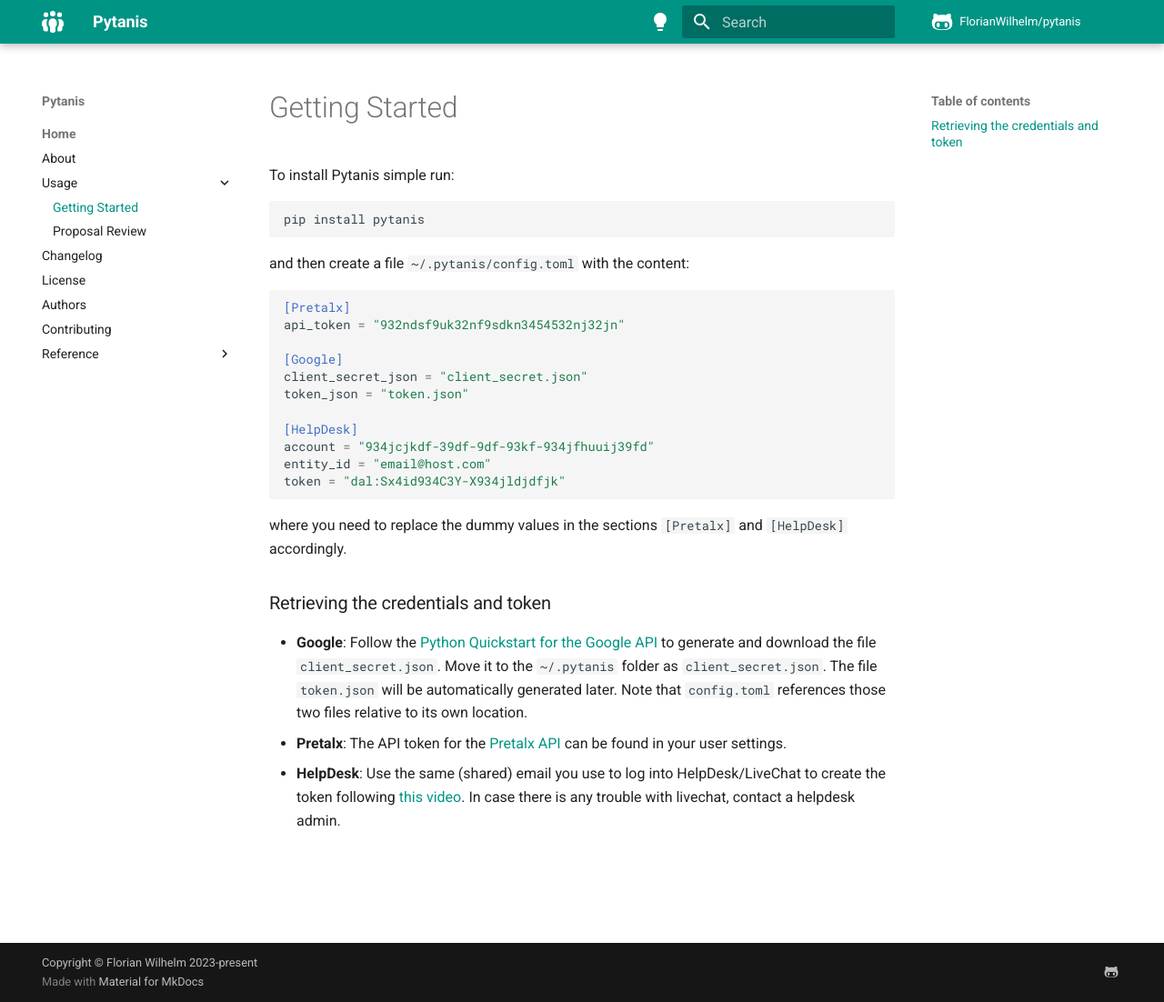
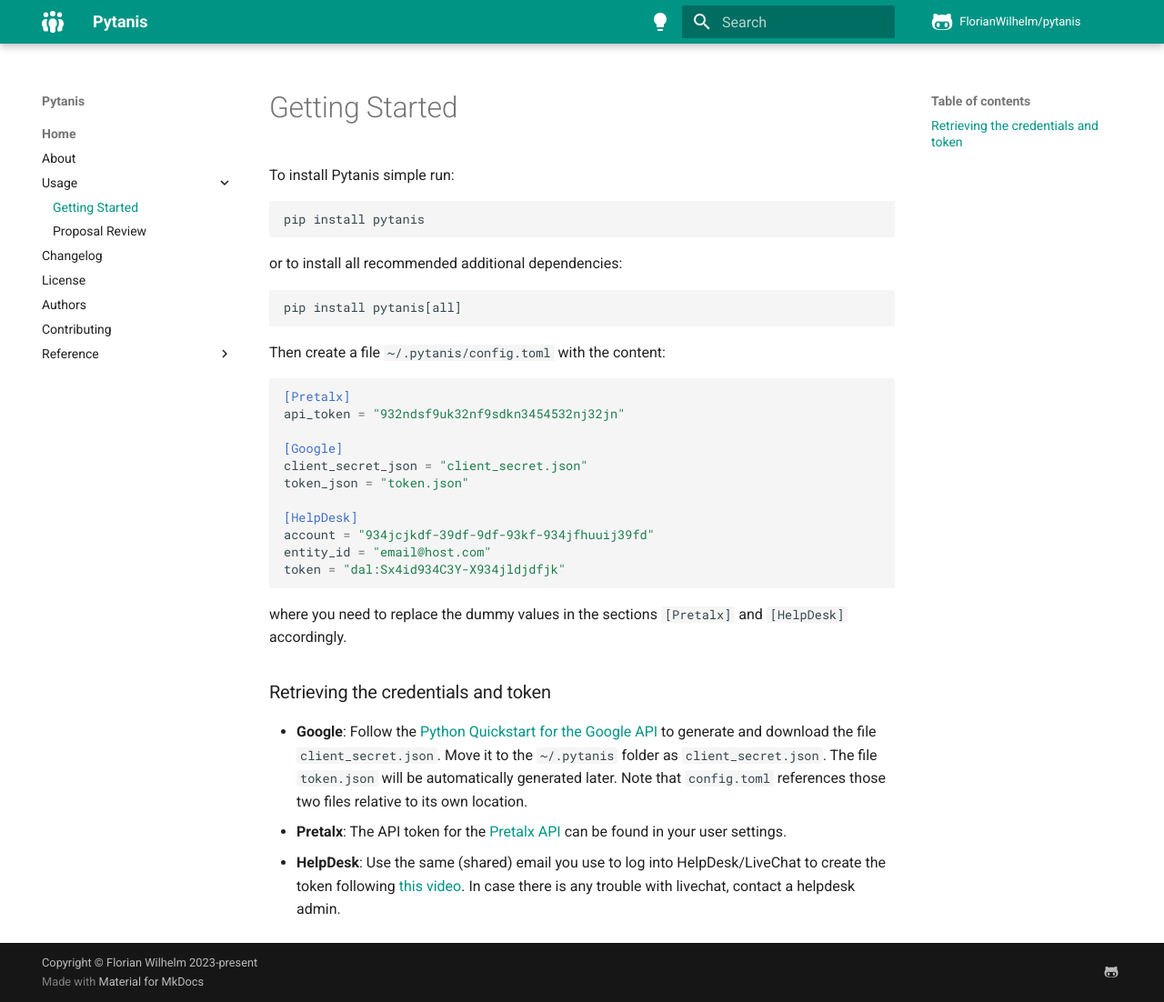
Before and after one commit to FlorianWilhelm/pytanis, an MkDocs documentation site: the page built from docs/usage/installation.md, in a window 1280 px wide and 1102 px high. Shown: the whole window at 91% size. Built offline with MkDocs 1.6.1 and Material for MkDocs 9.7.7, drawn with Linux system fonts in a browser that asks for light colours; comment, search, counter and statistics services are not loaded; the version menu is left out.

Commit message:
Have ipywidgets and gspread-formatting as additional dependencies

````diff
--- a/docs/usage/installation.md
+++ b/docs/usage/installation.md
@@ -2,7 +2,11 @@
 ```commandline
 pip install pytanis
 ```
-and then create a file `~/.pytanis/config.toml` with the content:
+or to install all recommended additional dependencies:
+```commandline
+pip install pytanis[all]
+```
+Then create a file `~/.pytanis/config.toml` with the content:
 ```toml
 [Pretalx]
 api_token = "932ndsf9uk32nf9sdkn3454532nj32jn"
--- a/pyproject.toml
+++ b/pyproject.toml
@@ -41,6 +41,12 @@
     "gspread-dataframe",
 ]
 dynamic = ["version"]
+
+[project.optional-dependencies]
+all = [
+    "ipywidgets", # nicer progress bar in Jupyter lab/notebook
+    "gspread-formatting",
+]
 
 [project.urls]
 Documentation = "https://florianwilhelm.info/pytanis/"
````
Also changed, not shown: README.md (+5 -1 lines).
